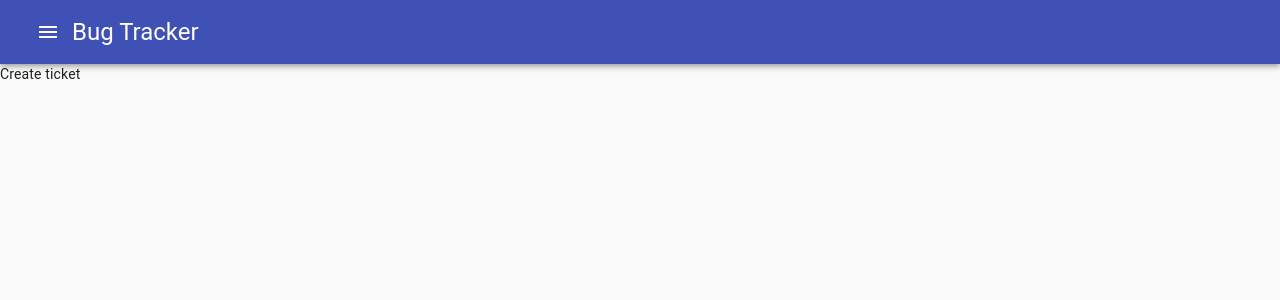
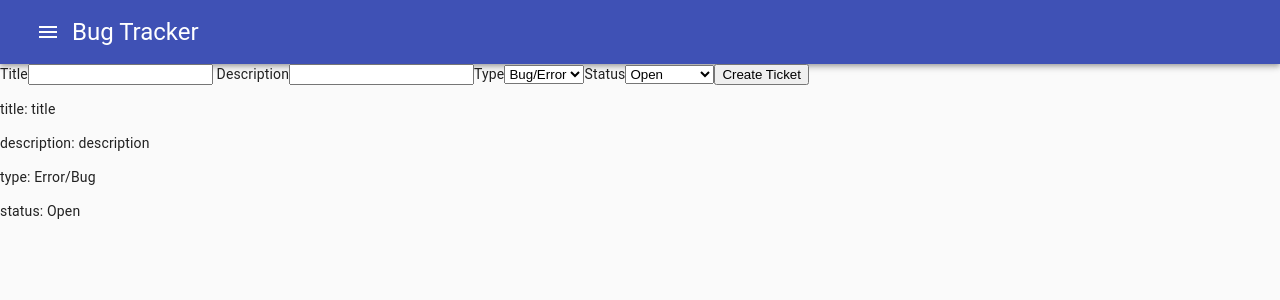
Before and after one commit to egsandwich/BugTracker, a React (Create React App) app in the folder bug-tracker/: page /1/registerTicket in a window 1280 px wide. Shown: the top 300 px of the page. Built offline with nearby package versions, Linux system fonts and the light colour scheme.

Commit message:
changed structure of db

```diff
--- a/bug-tracker/src/components/CreateTicket.js
+++ b/bug-tracker/src/components/CreateTicket.js
@@ -19,7 +19,15 @@ function CreateTicket(props) {
     // }
     {/*EDIT THIS OUT */ }
     // function CreateTicket() {
-    const [tickets, setTickets] = useState(["Theres a bug on line 18", "Tomorrow    "]);
+    const [tickets, setTickets] = useState([{
+        ticketTitle: "title",
+        ticketDescription: "description",
+        ticketType: "Error/Bug",
+        ticketStatus: "Open"
+    },]);
+    const [ticketType, setTicketType] = useState("Bug/Error");
+    const [ticketStatus, setTicketStatus] = useState("Open");
+    const [ticketTitle, setTicketTitle] = useState();
     const [ticketDescription, setTicketDescription] = useState("");
     const [formState, setFormState] = useState(false);
     const [name, setName] = useState("")
@@ -30,31 +38,66 @@ function CreateTicket(props) {
 
     const createTicket = (event) => {
         event.preventDefault();
-        db.collection("projects").where(firebase.firestore.FieldPath.documentId(), '==', param.projectId)
-            .get().then(snapshot => snapshot.docs.forEach(doc => {
-                var projName = doc.data().projectName;
-                setName(projName)
-                doc.ref.collection("_tickets").add({
-                    ticketDescription: ticketDescription,
-                    dateCreated: firebase.firestore.FieldValue.serverTimestamp()
-                })
-            }
-            )).then(() =>
-                setFormState(!formState))
+        // db.collection("projects").where(firebase.firestore.FieldPath.documentId(), '==', param.projectId)
+        //     .get().then(snapshot => snapshot.docs.forEach(doc => {
+        //         var projName = doc.data().projectName;
+        //         setName(projName)
+        //         doc.ref.collection("_tickets").add({
+        //             ticketDescription: ticketDescription,
+        //             dateCreated: firebase.firestore.FieldValue.serverTimestamp()
+        //         })
+        //     }
+        //     )).then(() =>
+        //         setFormState(!formState))
+        db.collection("_tickets").add({
+            ticketTitle: ticketTitle,
+            ticketDescription: ticketDescription,
+            ticketType: ticketType,
+            ticketStatus: ticketStatus,
+            dateCreated: firebase.firestore.FieldValue.serverTimestamp(),
+            project: param.projectId,
+        })
+
+        setTicketTitle("");
         setTicketDescription("");
     }
 
+    // const createTicket = (event) => {
+    //     event.preventDefault();
+    //     setTickets([...tickets, {
+    //         ticketTitle: ticketTitle,
+    //         ticketDescription: ticketDescription,
+    //         ticketType: ticketType,
+    //         ticketStatus: ticketStatus
+    //     },])
+    // }
 
-    {/*
-        create a collection from the project document
-        try to automate na yung name of the ticket collection would be nameofproject append tickets
-        then redirect to project container updated with the ticket
-    */}
-
-
+    console.log(tickets)
 
     return (
         <div>
+            <form>
+                <label>Title</label>
+                <input type="text" value={ticketTitle} onChange={(event) => setTicketTitle(event.target.value)} />
+                <label> Description</label>
+                <input type="text" value={ticketDescription} onChange={(event) => setTicketDescription(event.target.value)} />
+                <label>Type</label>
+                <select value={ticketType} onChange={(event) => setTicketType(event.target.value)}>
+                    <option selected value="Bug/Error">Bug/Error</option>
+                    <option value="Request">Request</option>
+                </select>
+                <label>Status</label>
+                <select value={ticketStatus} onChange={(event) => setTicketStatus(event.target.value)}>
+                    <option selected value="Open">Open</option>
+                    <option value="In progress">In progress</option>
+                    <option value="Resolved">Resolved</option>
+                </select>
+                <button type="submit" onClick={createTicket}>
+                    Create Ticket
+            </button>
+            </form>
+
+
             {/* <Typography variant="h3">Add ticket</Typography>
             <form>
                 <FormControl>
@@ -69,7 +112,17 @@ function CreateTicket(props) {
             </Button>
             </form>
             {formState ? <Redirect to={`/tickets/${param.projectId}`} /> : <Route path='/registerProject' />} */}
-            Create ticket
+            {tickets.map((ticket) => (
+                <div>
+                    <p> title: {ticket.ticketTitle}</p>
+                    <p>description: {ticket.ticketDescription} </p>
+                    <p> type: {ticket.ticketType} </p>
+                    <p>status: {ticket.ticketStatus} </p>
+                </div>
+
+            )
+
+            )}
         </div >
     );
 }
```
